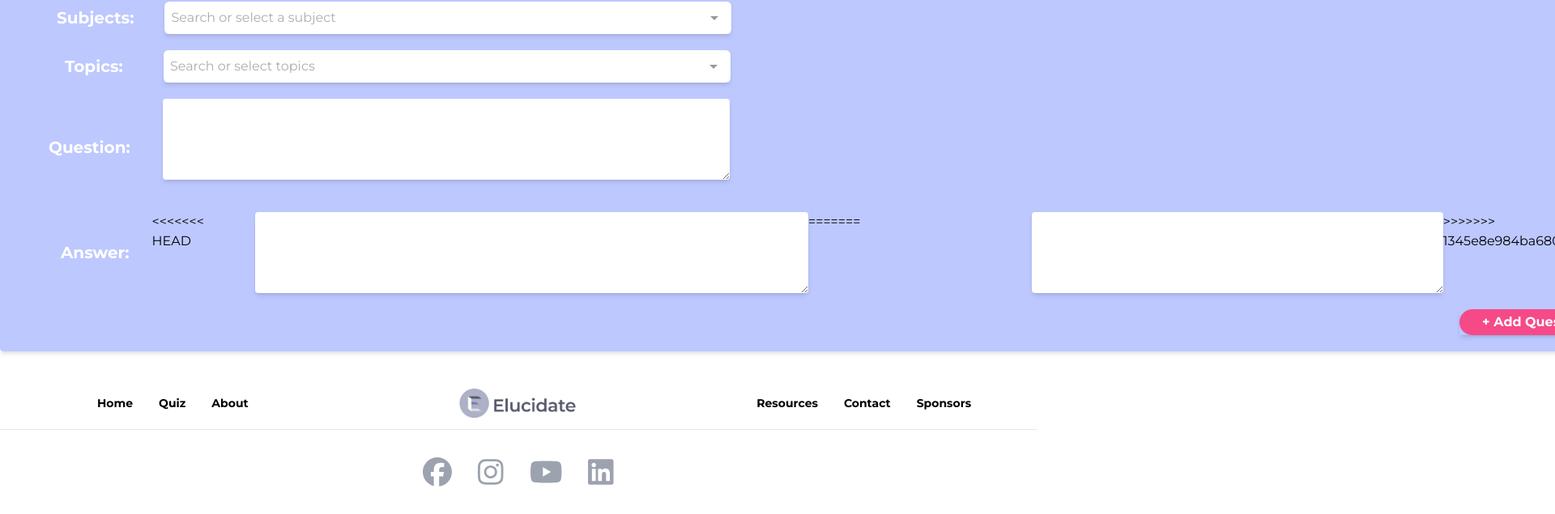
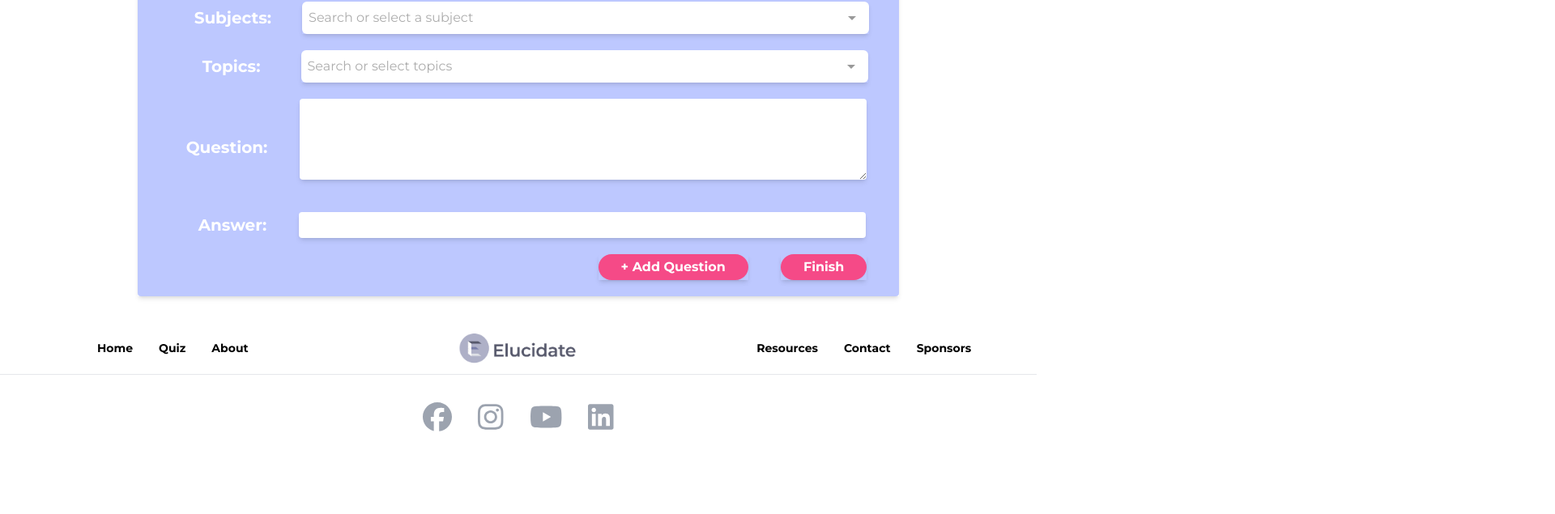
Before and after one commit to codersforcauses/elucidate, a Nuxt app in the folder client/: page /numeric-question in a window 1280 px wide. Shown: the part 350-985 px from the top of the page at 81% size, 1920 px wide, since content can reach past the window. After the commit the page ends 917 px from the top, so only its background shows below. Built offline with nearby package versions, Linux system fonts and the light colour scheme.

Commit message:
Fix all merge issues + all front end styling except rounded shadows

```diff
--- a/client/components/Quiz/AnswersBox.vue
+++ b/client/components/Quiz/AnswersBox.vue
@@ -1,15 +1,7 @@
 <template>
   <div class="flex flex-inline">
     <label class="text-white mt-3 mr-5 text-l font-bold">{{ header }}</label>
-    <input class="p-4 m-0 w-[700px] h-2 rounded shadow-md" :type="inputType" />
-    <label
-      class="flex ml-[60px] mr-[30px] pr-10 text-white text-xl font-bold"
-      >{{ header }}</label
-    >
-    <input
-      class="p-4 m-[6px] mr-0 w-[520px] h-7 rounded shadow-md"
-      :type="inputType"
-    />
+    <input class="p-4 m-0 w-[700px] h-2 rounded shadow-md" :type="inputType">
   </div>
 </template>
 
--- a/client/components/Quiz/ResponseBox.vue
+++ b/client/components/Quiz/ResponseBox.vue
@@ -1,23 +1,11 @@
 <template>
   <div class="flex flex-inline">
-    <<<<<<< HEAD
     <textarea
       class="p-0 ml-[13px] w-[700px] h-[100px] rounded shadow-md"
       :type="inputType"
     ></textarea>
-=======
-    <label
-      class="flex align-text-top w-[175px] p-10 pr-0 ml-10 text-white text-xl font-bold"
-      >{{ header }}</label
-    >
-    <textarea
-      class="p-0 ml-0 w-[520px] h-15 rounded shadow-md"
-      :type="inputType"
-    ></textarea>
-    <!-- <textarea id="message" rows="4" class="block p-2.5 w-full text-sm text-gray-900 bg-white rounded-lg border border-gray-300 focus:ring-blue-500 focus:border-blue-500" placeholder="Your message..."></textarea>  --->
->>>>>>> 1345e8e984ba680a42e32408fbd330d205dd9b8a
   </div>
-    </template>
+</template>
 
 <script>
 export default {
--- a/client/pages/numeric-question.vue
+++ b/client/pages/numeric-question.vue
@@ -48,7 +48,7 @@
         /></InputLabel>
 
         <InputLabel class="ml-[75px]" field-name="Answer: "
-          ><ResponseBox class="ml-[8px]"></ResponseBox>
+          ><AnswersBox></AnswersBox>
         </InputLabel>
 
         <div class="flex place-content-end mt-5 pb-5 mx-10">
@@ -65,7 +65,7 @@
 <script>
 import Box from '~/components/Quiz/Box.vue';
 import QuestionBox from '~/components/Quiz/QuestionBox.vue';
-import ResponseBox from '~/components/Quiz/ResponseBox.vue';
+import AnswersBox from '~/components/Quiz/AnswersBox.vue';
 import QuizButton from '~/components/Quiz/QuizButton.vue';
 import MultiselectBox from '~/components/Quiz/MultiselectBox.vue';
 import InputLabel from '~/components/Quiz/InputLabel.vue';
@@ -74,7 +74,7 @@ export default {
   components: {
     Box,
     QuestionBox,
-    ResponseBox,
+    AnswersBox,
     QuizButton,
     MultiselectBox,
     InputLabel,
```
